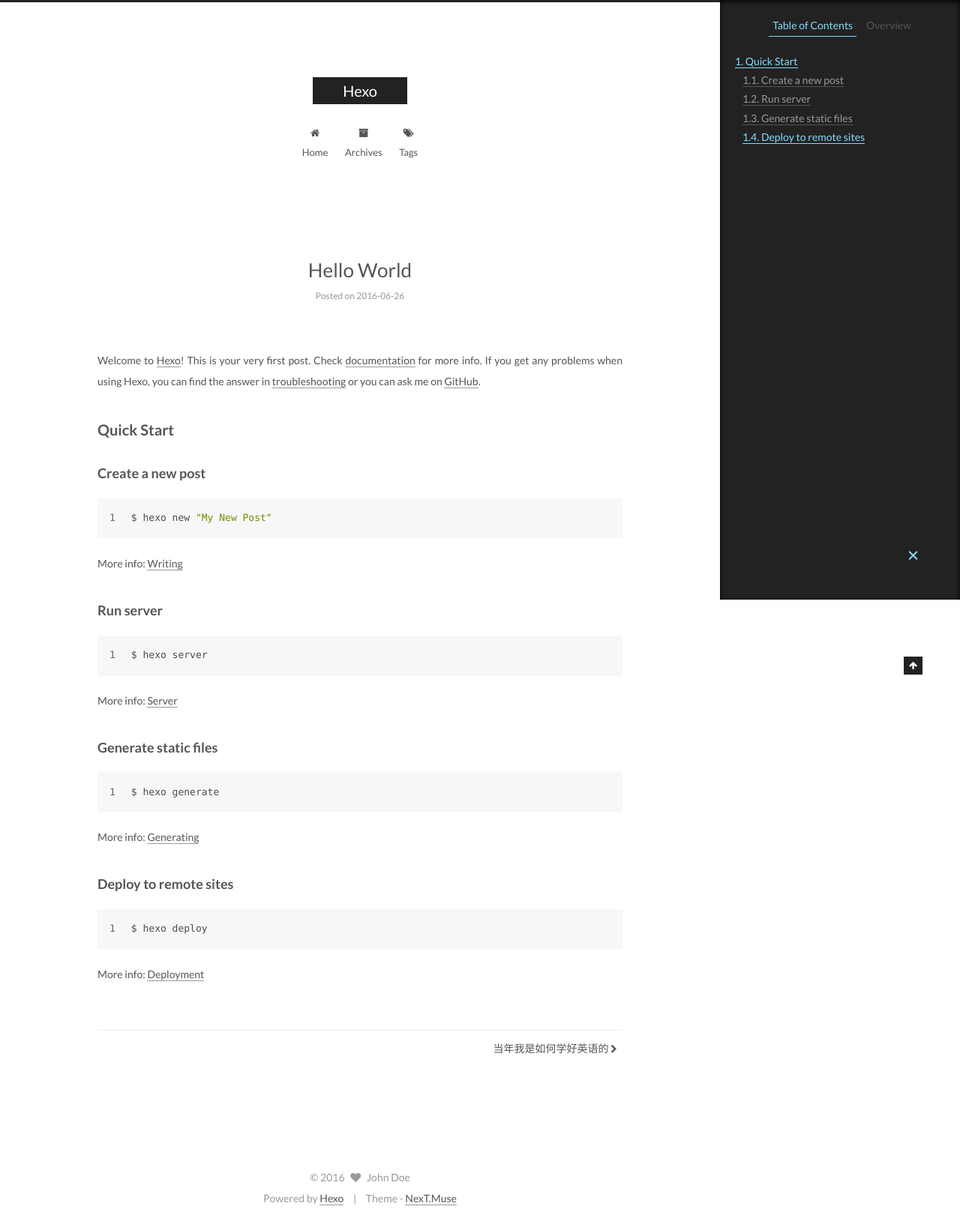
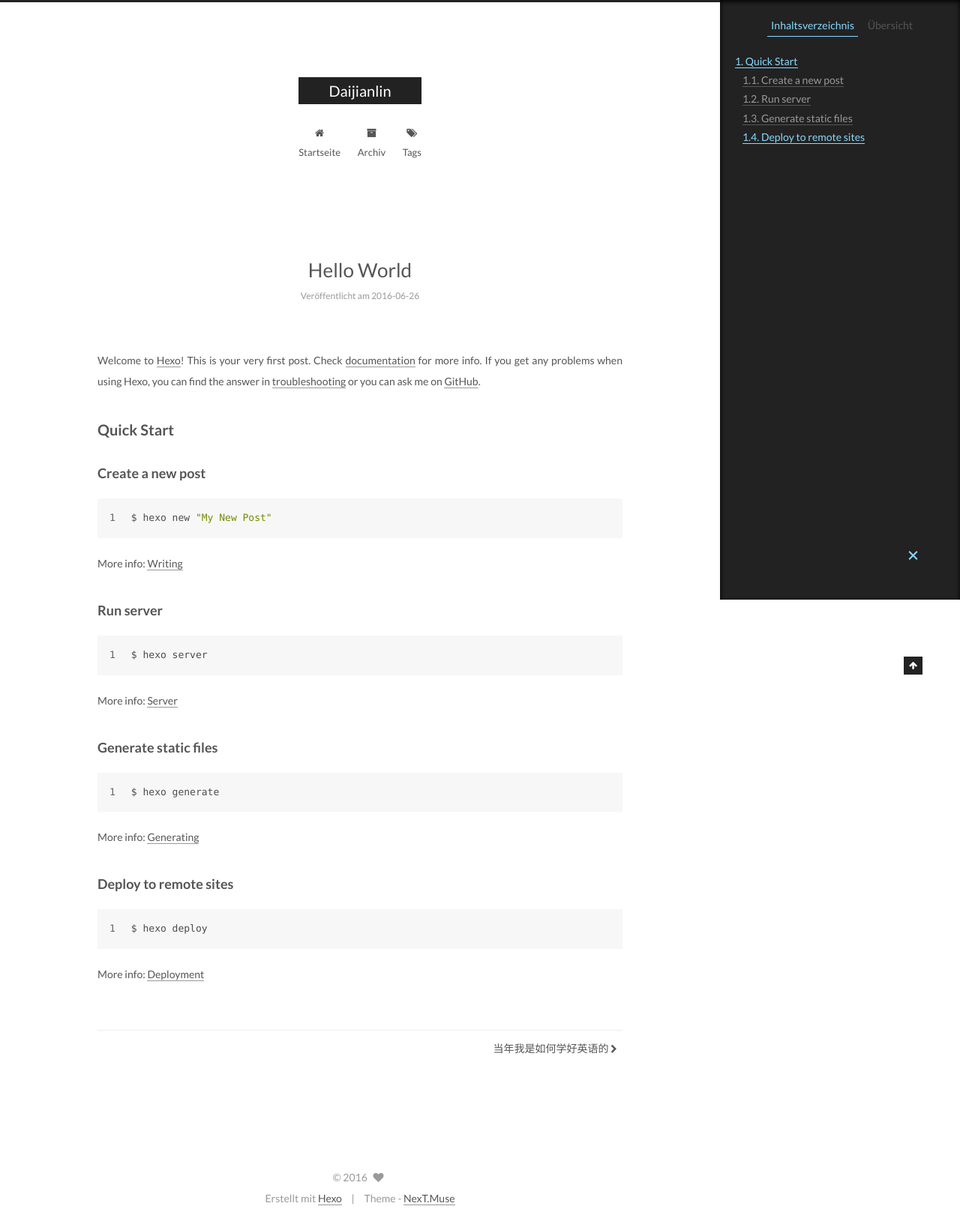
Before and after one commit to daijianlin/daijianlin.github.io, a plain HTML site: page 2016/06/26/hello-world/index.html in a window 1280 px wide. Shown: the whole page at 75% size. Drawn offline with Linux system fonts and the light colour scheme.

Commit message:
Site updated: 2016-06-27 01:14:56

```diff
--- a/2016/06/26/hello-world/index.html
+++ b/2016/06/26/hello-world/index.html
@@ -89,7 +89,7 @@ Quick">
 <meta property="og:type" content="article">
 <meta property="og:title" content="Hello World">
 <meta property="og:url" content="http://yoursite.com/2016/06/26/hello-world/index.html">
-<meta property="og:site_name" content="Hexo">
+<meta property="og:site_name" content="Daijianlin">
 <meta property="og:description" content="Welcome to Hexo! This is your very first post. Check documentation for more info. If you get any problems when using Hexo, you can find the answer in troubleshooting or you can ask me on GitHub.
 Quick">
 <meta property="og:updated_time" content="2016-06-26T10:53:29.000Z">
@@ -119,7 +119,7 @@ Quick">
 
   <link rel="canonical" href="http://yoursite.com/2016/06/26/hello-world/"/>
 
-  <title> Hello World | Hexo </title>
+  <title> Hello World | Daijianlin </title>
 </head>
 
 <body itemscope itemtype="http://schema.org/WebPage" lang="">
@@ -150,7 +150,7 @@ Quick">
   <div class="custom-logo-site-title">
     <a href="/"  class="brand" rel="start">
       <span class="logo-line-before"><i></i></span>
-      <span class="site-title">Hexo</span>
+      <span class="site-title">Daijianlin</span>
       <span class="logo-line-after"><i></i></span>
     </a>
   </div>
@@ -177,7 +177,7 @@ Quick">
 
               <i class="menu-item-icon fa fa-fw fa-home"></i> <br />
 
-            Home
+            Startseite
           </a>
         </li>
 
@@ -187,7 +187,7 @@ Quick">
 
               <i class="menu-item-icon fa fa-fw fa-archive"></i> <br />
 
-            Archives
+            Archiv
           </a>
         </li>
 
@@ -250,7 +250,7 @@ Quick">
             <span class="post-meta-item-icon">
               <i class="fa fa-calendar-o"></i>
             </span>
-            <span class="post-meta-item-text">Posted on</span>
+            <span class="post-meta-item-text">Veröffentlicht am</span>
             <time itemprop="dateCreated" datetime="2016-06-26T18:53:29+08:00" content="2016-06-26">
               2016-06-26
             </time>
@@ -367,10 +367,10 @@ Quick">
 
         <ul class="sidebar-nav motion-element">
           <li class="sidebar-nav-toc sidebar-nav-active" data-target="post-toc-wrap" >
-            Table of Contents
+            Inhaltsverzeichnis
           </li>
           <li class="sidebar-nav-overview" data-target="site-overview">
-            Overview
+            Übersicht
           </li>
         </ul>
 
@@ -379,15 +379,15 @@ Quick">
         <div class="site-author motion-element" itemprop="author" itemscope itemtype="http://schema.org/Person">
           <img class="site-author-image" itemprop="image"
                src="/images/avatar.gif"
-               alt="John Doe" />
-          <p class="site-author-name" itemprop="name">John Doe</p>
+               alt="" />
+          <p class="site-author-name" itemprop="name"></p>
           <p class="site-description motion-element" itemprop="description"></p>
         </div>
         <nav class="site-state motion-element">
           <div class="site-state-item site-state-posts">
             <a href="/archives">
               <span class="site-state-item-count">2</span>
-              <span class="site-state-item-name">posts</span>
+              <span class="site-state-item-name">Artikel</span>
             </a>
           </div>
 
@@ -441,11 +441,11 @@ Quick">
   <span class="with-love">
     <i class="fa fa-heart"></i>
   </span>
-  <span class="author" itemprop="copyrightHolder">John Doe</span>
+  <span class="author" itemprop="copyrightHolder"></span>
 </div>
 
 <div class="powered-by">
-  Powered by <a class="theme-link" href="http://hexo.io">Hexo</a>
+  Erstellt mit  <a class="theme-link" href="http://hexo.io">Hexo</a>
 </div>
 
 <div class="theme-info">
```
Also changed, not shown: 2016/06/26/当年我是如何学好英语的/index.html (+14 -14 lines), archives/2016/06/index.html (+13 -13 lines), archives/2016/index.html (+13 -13 lines), archives/index.html (+13 -13 lines), index.html (+14 -14 lines).
